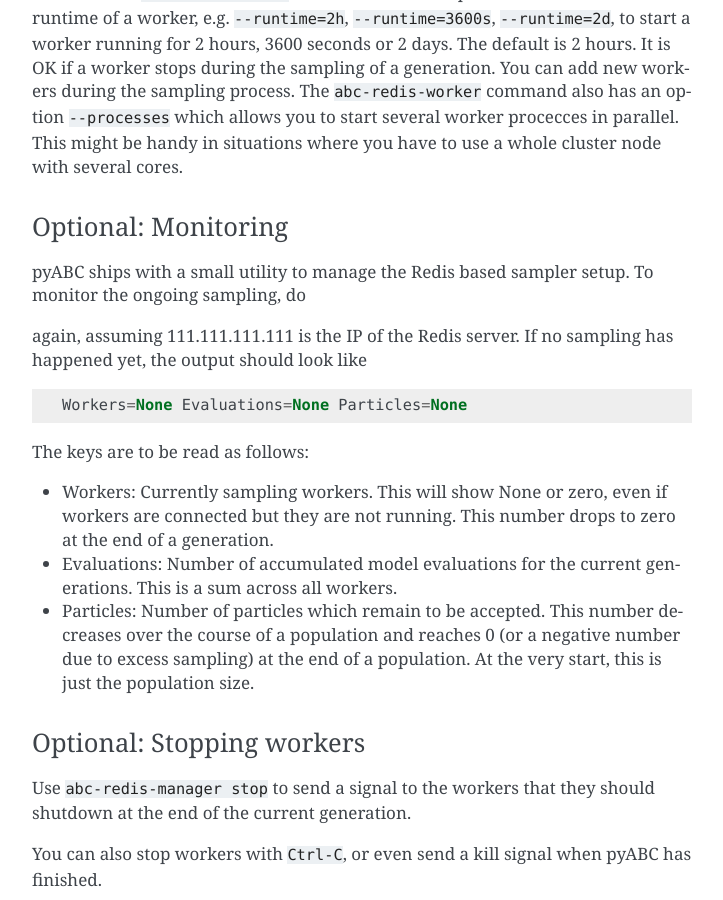
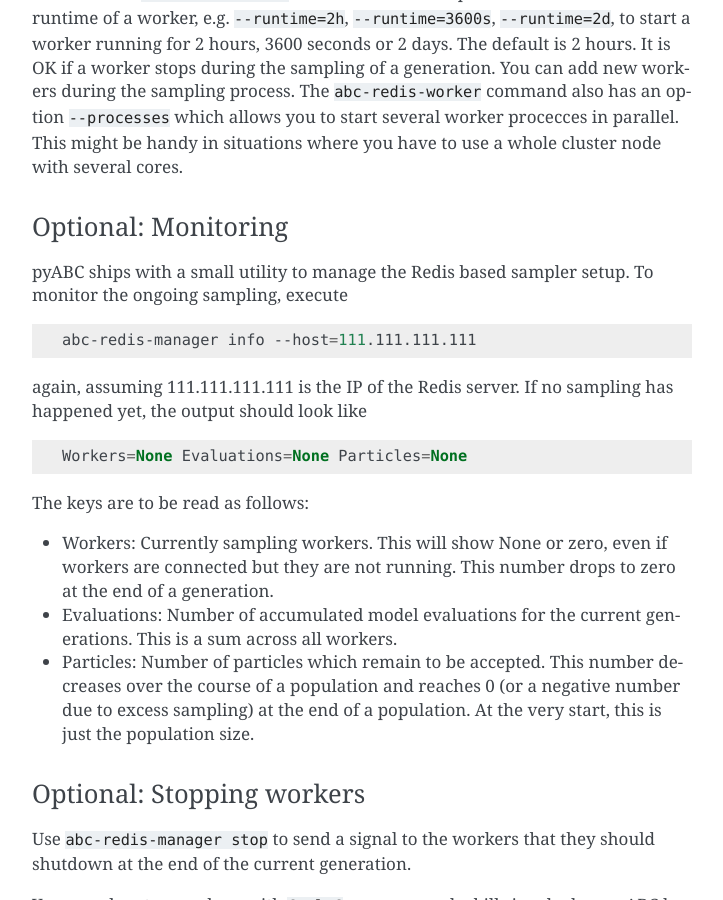
Before and after one commit to ICB-DCM/pyABC, a Sphinx documentation site: the page built from doc/sampler.rst, in a window 1280 px wide and 900 px high, scrolled down 3911 px. Shown: the whole window, without its empty margins (388-1111 px from the left). Built offline with Sphinx 7.4.7, drawn with Linux system fonts in a browser that asks for light colours.

Commit message:
small doc typo. a command was not shown

```diff
--- a/doc/sampler.rst
+++ b/doc/sampler.rst
@@ -197,10 +197,10 @@
 ~~~~~~~~~~~~~~~~~~~~
 
 pyABC ships with a small utility to manage the Redis based sampler setup.
-To monitor the ongoing sampling, do
+To monitor the ongoing sampling, execute
 
 
-.. code: bash
+.. code:: bash
 
   abc-redis-manager info --host=111.111.111.111
 
```
